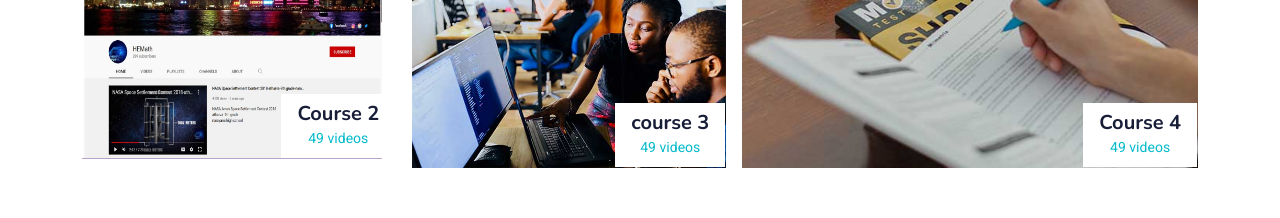
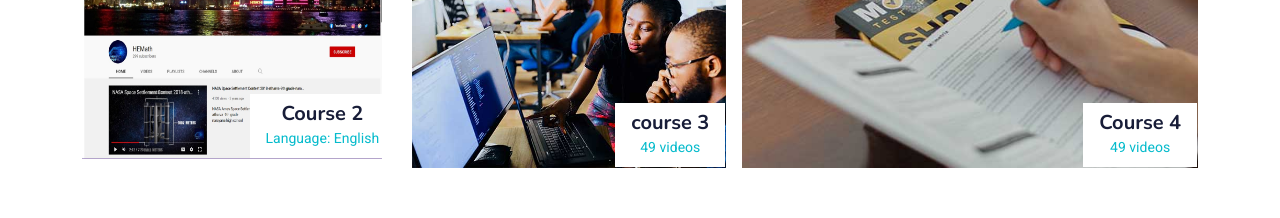
Before and after one commit to AshishSharma1418/SIN, a plain HTML site: page index.html in a window 1280 px wide. Shown: the part 2220-2438 px from the top of the page. Drawn offline with nearby package versions, Linux system fonts and the light colour scheme.

Commit message:
Update index.html

```diff
--- a/index.html
+++ b/index.html
@@ -222,7 +222,7 @@
                                 <img class="img-fluid" src="7.jpeg" alt="" style="width: 300px; height: 200px;">
                                 <div class="bg-white text-center position-absolute bottom-0 end-0 py-2 px-3" style="margin: 1px;">
                                     <h5 class="m-0">Course 2</h5>
-                                    <small class="text-primary">49 videos</small>
+                                    <small class="text-primary">Language: English</small>
                                 </div>
                             </a>
                         </div>
```
